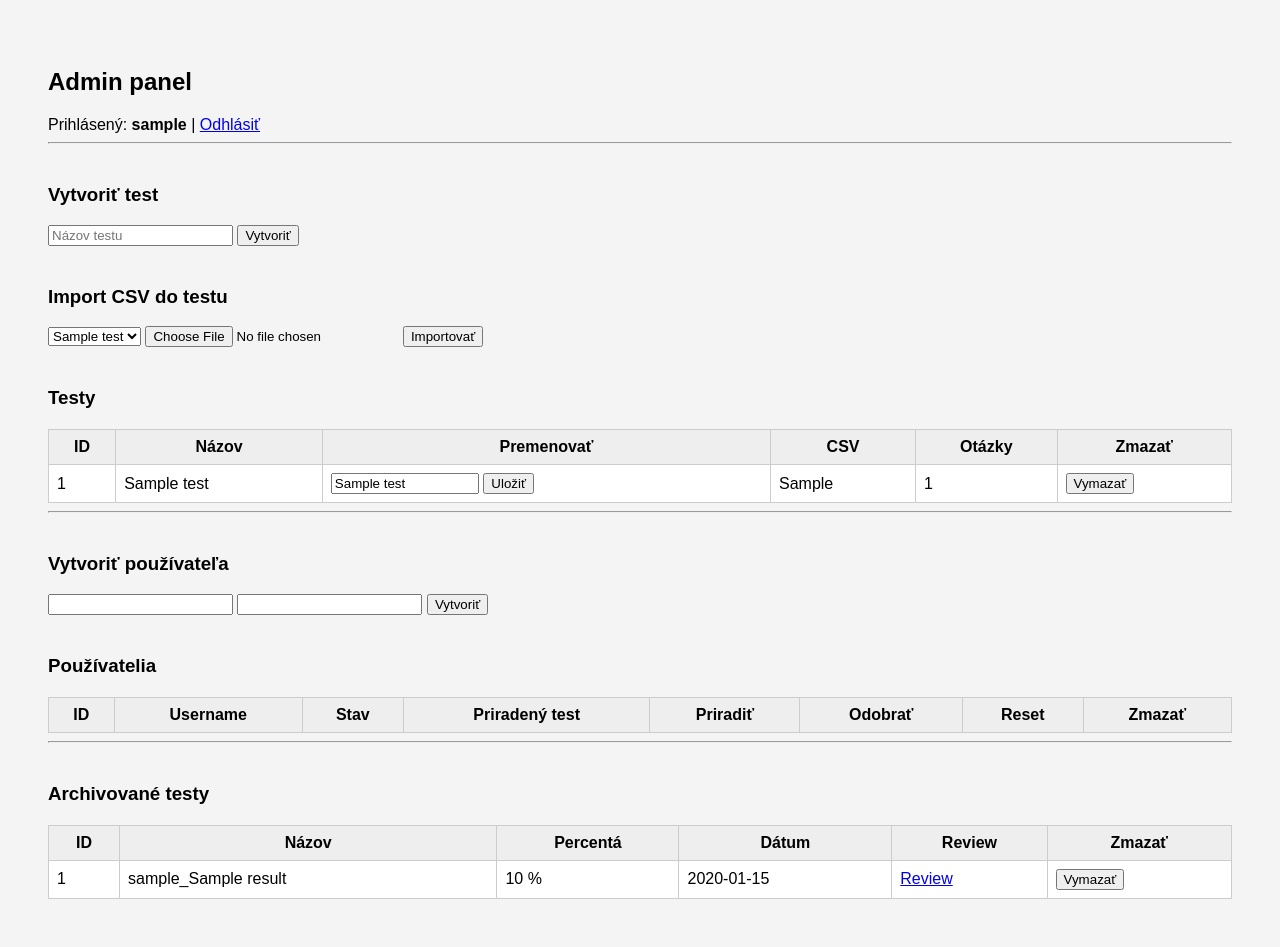
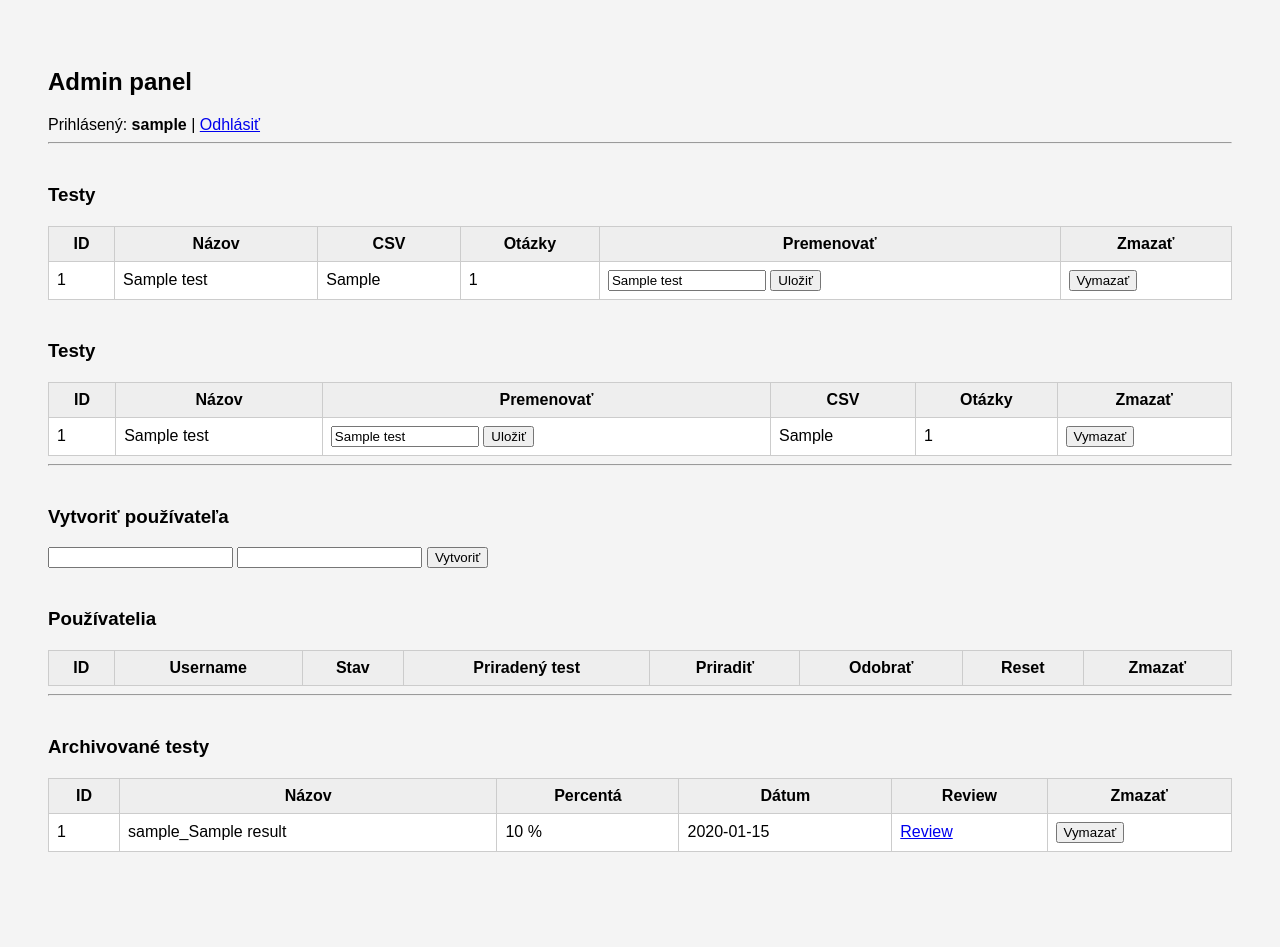
Before and after one commit to norbertg-gif/medtest, a FastAPI app: page /admin in a window 1280 px wide. After the commit the page ends 852 px from the top, so only its background shows below. Run offline with FastAPI, Linux system fonts and the light colour scheme; the visitor is signed in with stand-in values (Sample User, id 1); tables that the repository leaves empty hold one stand-in row (values such as "Sample post"); lists and menus that the app fills with data are empty.

Commit message:
Update admin.html

```diff
--- a/app/templates/admin.html
+++ b/app/templates/admin.html
@@ -59,24 +59,53 @@
 <!-- TEST MANAGEMENT -->
 
 <div class="section">
-<h3>Vytvoriť test</h3>
-<form method="post" action="/admin/create-test">
-    <input type="text" name="name" placeholder="Názov testu" required>
-    <button type="submit">Vytvoriť</button>
-</form>
-</div>
+<h3>Testy</h3>
 
-<div class="section">
-<h3>Import CSV do testu</h3>
-<form method="post" action="/admin/import" enctype="multipart/form-data">
-    <select name="test_id" required>
-        {% for t in tests %}
-            <option value="{{ t.id }}">{{ t.name }}</option>
-        {% endfor %}
-    </select>
-    <input type="file" name="file" accept=".csv" required>
-    <button type="submit">Importovať</button>
-</form>
+<table>
+<tr>
+    <th>ID</th>
+    <th>Názov</th>
+    <th>CSV</th>
+    <th>Otázky</th>
+    <th>Premenovať</th>
+    <th>Zmazať</th>
+</tr>
+
+{% for t in tests %}
+<tr>
+    <td>{{ t.id }}</td>
+
+    <td>{{ t.name }}</td>
+
+    <td>{{ t.source_csv if t.source_csv else "—" }}</td>
+
+    <td>{{ t.questions|length }}</td>
+
+    <td>
+        <form method="post" action="/admin/rename-test">
+            <input type="hidden" name="test_id" value="{{ t.id }}">
+            <input type="text"
+                   name="new_name"
+                   value="{{ t.name }}"
+                   style="width:150px;">
+            <button type="submit">Uložiť</button>
+        </form>
+    </td>
+
+    <td>
+        <form method="post" action="/admin/delete-test">
+            <input type="hidden" name="test_id" value="{{ t.id }}">
+            <button type="submit"
+                onclick="return confirm('Naozaj chcete zmazať tento test?')">
+                Vymazať
+            </button>
+        </form>
+    </td>
+
+</tr>
+{% endfor %}
+
+</table>
 </div>
 
 <div class="section">
```
